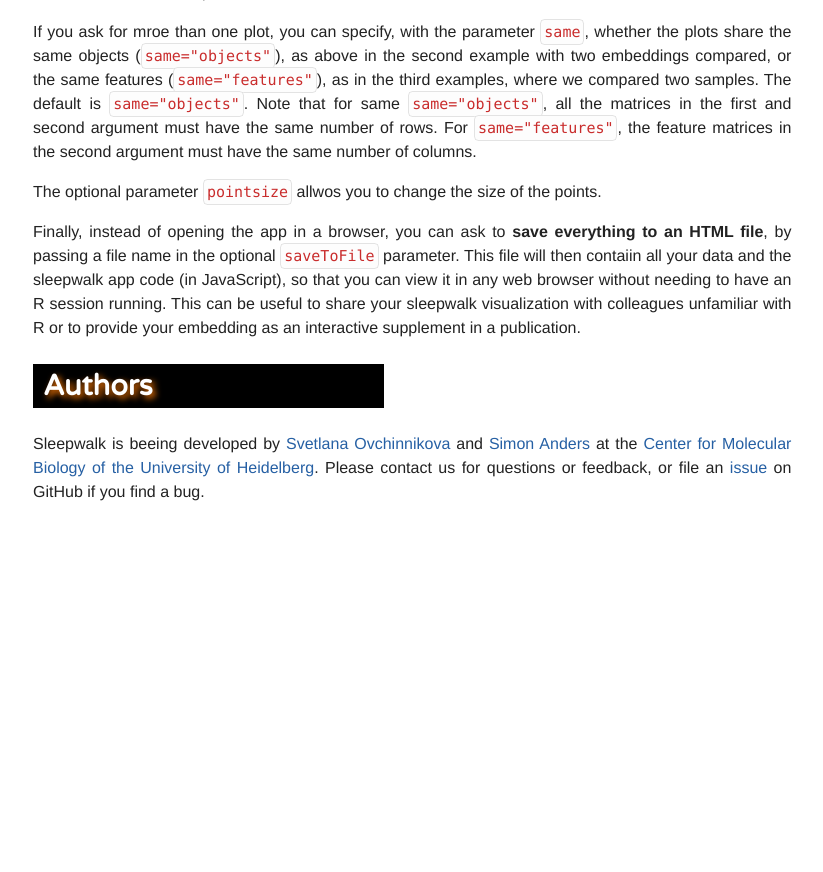
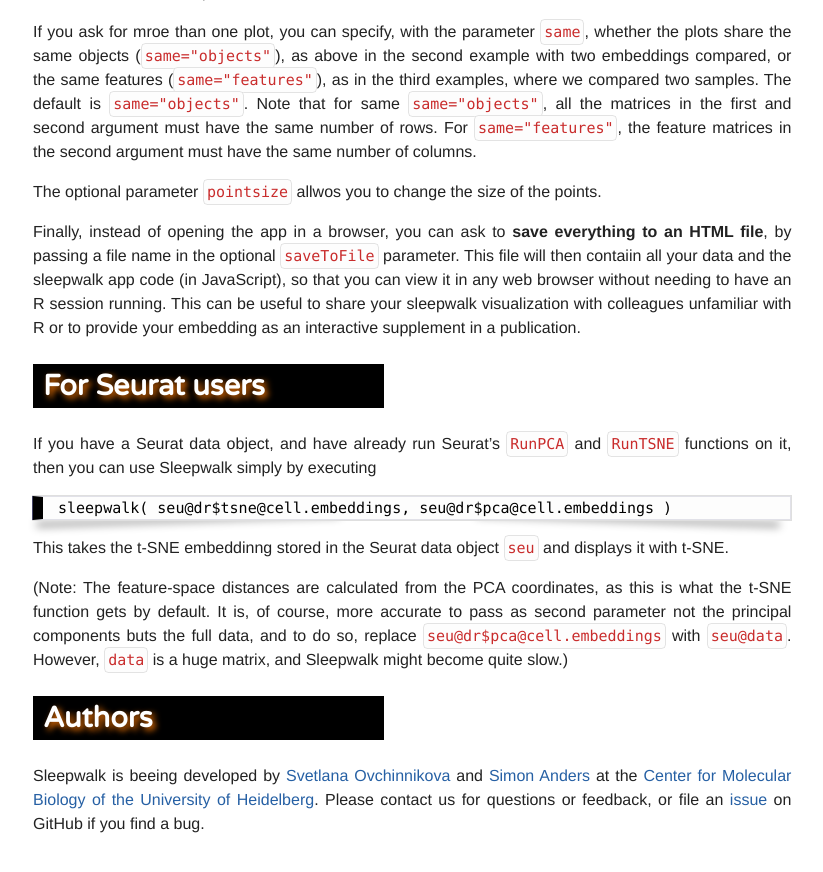
Before and after one commit to anders-biostat/sleepwalk, a Jekyll site: the page built from index.md, in a window 1280 px wide and 900 px high, scrolled down 4828 px. Shown: the top 872 px of the window, without its empty margins (275-1098 px from the left). Built offline with Jekyll 4.4.1, drawn with Linux system fonts in a browser that asks for light colours; our own code applies the rules of GitHub Pages for plain Markdown files; a script that is not in the unit is left out; comment, search, counter and statistics services are not loaded; before the commit the page ends 5396 px from its top, so only the background shows below that.

Commit message:
explain use for Seurat users

````diff
--- a/index.md
+++ b/index.md
@@ -106,6 +106,17 @@
 
 Finally, instead of opening the app in a browser, you can ask to **save everything to an HTML file**, by passing a file name in the optional `saveToFile` parameter. This file will then contaiin all your data and the sleepwalk app code (in JavaScript), so that you can view it in any web browser without needing to have an R session running. This can be useful to share your sleepwalk visualization with colleagues unfamiliar with R or to provide your embedding as an interactive supplement in a publication.
 
+# For Seurat users
+
+If you have a Seurat data object, and have already run Seurat's `RunPCA` and `RunTSNE` functions on it, then you can use Sleepwalk simply by executing
+
+```
+sleepwalk( seu@dr$tsne@cell.embeddings, seu@dr$pca@cell.embeddings )
+```
+
+This takes the t-SNE embeddinng stored in the Seurat data object `seu` and displays it with t-SNE.
+
+(Note: The feature-space distances are calculated from the PCA coordinates, as this is what the t-SNE function gets by default. It is, of course, more accurate to pass as second parameter not the principal components buts the full data, and to do so, replace `seu@dr$pca@cell.embeddings` with `seu@data`. However, `data` is a huge matrix, and Sleepwalk might become quite slow.)
 
 # Authors
 
````
